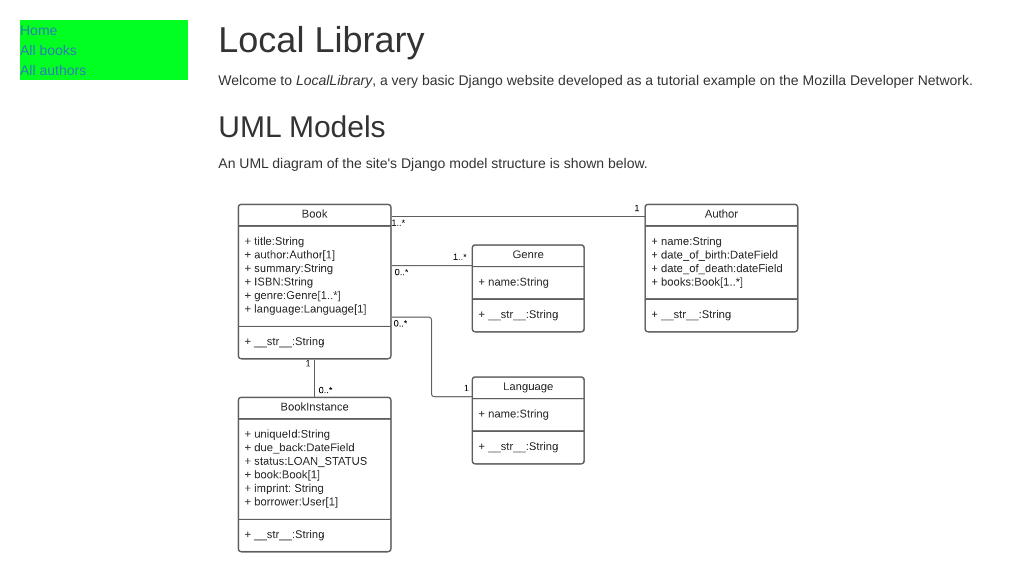
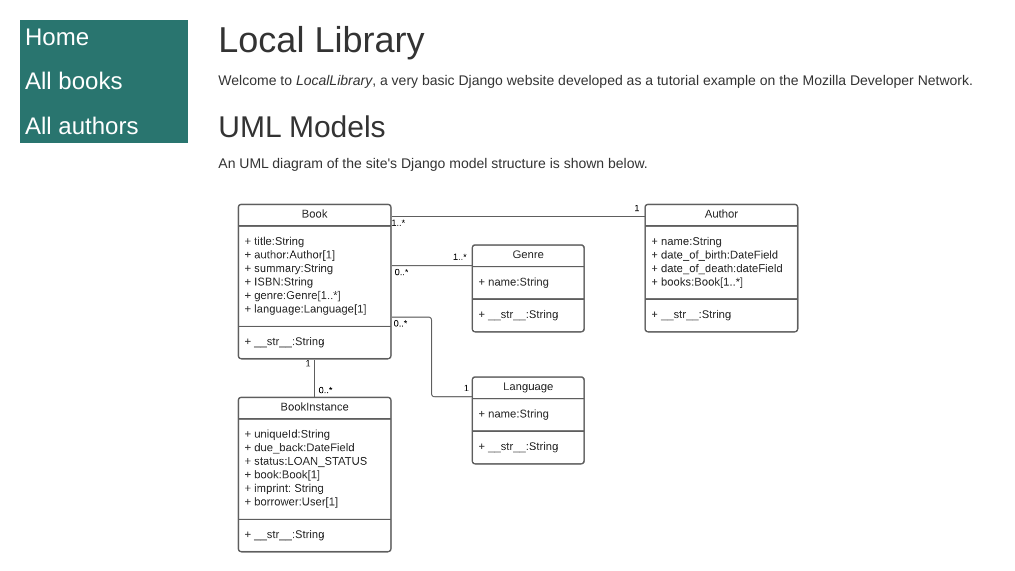
Before and after one commit to TakanawaYuku/django_projects, a Django app: page /catalog/ in a window 1280 px wide. Shown: the top 571 px of the page, without its empty margins (0-1015 px from the left). Run offline with Django 4.2, Linux system fonts and the light colour scheme; data comes from the database, SQL or seed files in the repository; some libraries are stand-ins or nearby versions.

Commit message:
add style in pages

```diff
--- a/library_site_local/locallibrary/catalog/static/css/style.css
+++ b/library_site_local/locallibrary/catalog/static/css/style.css
@@ -14,9 +14,24 @@ img {
     width: 600px;
 }
 
-.sidebar-nav {
+.sidebar_nav {
     margin-top: 20px;
     margin-left: 20px;
     padding: 0;
-    background-color: #01ff22;
+    background-color: #29756f;
 }
+
+.nav_item a {
+    text-decoration: none;
+    padding: 5px;
+    color: #ffffff;
+    font-size: 24px;
+}
+
+.nav_item a:hover {
+    color: #000000;
+}
+
+.nav_item:nth-child(1n + 1) {
+    margin-bottom: 10px;
+}
--- a/library_site_local/locallibrary/catalog/templates/base.html
+++ b/library_site_local/locallibrary/catalog/templates/base.html
@@ -21,10 +21,10 @@
     <div class="row">
         <div class="col-sm-2">
             {% block sidebar %}
-            <ul class="sidebar-nav">
-                <li><a href="{% url 'index' %}">Home</a></li>
-                <li><a href="#">All books</a></li>
-                <li><a href="#">All authors</a></li>
+            <ul class="sidebar_nav">
+                <li class="nav_item"><a href="{% url 'index' %}">Home</a></li>
+                <li class="nav_item"><a href="#">All books</a></li>
+                <li class="nav_item"><a href="#">All authors</a></li>
             </ul>
             {% endblock %}
         </div>
```
